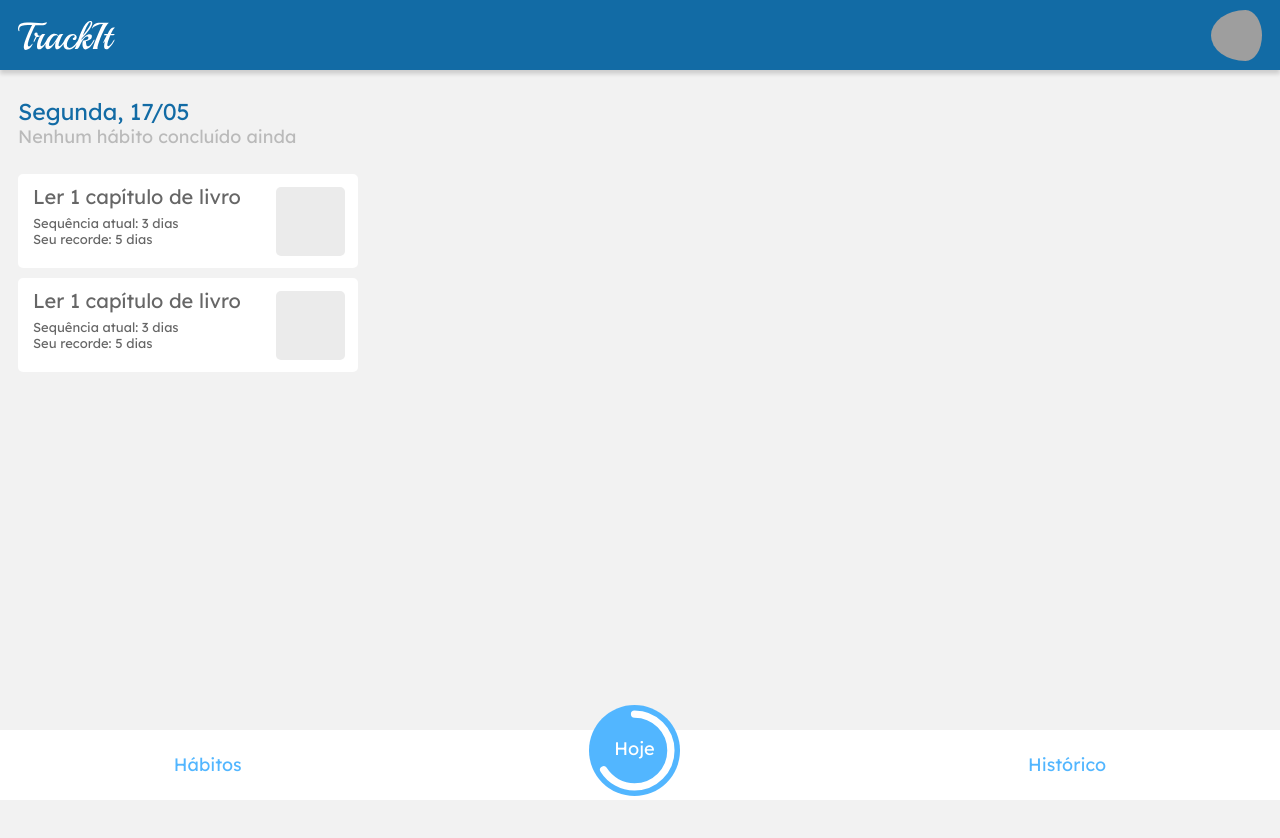
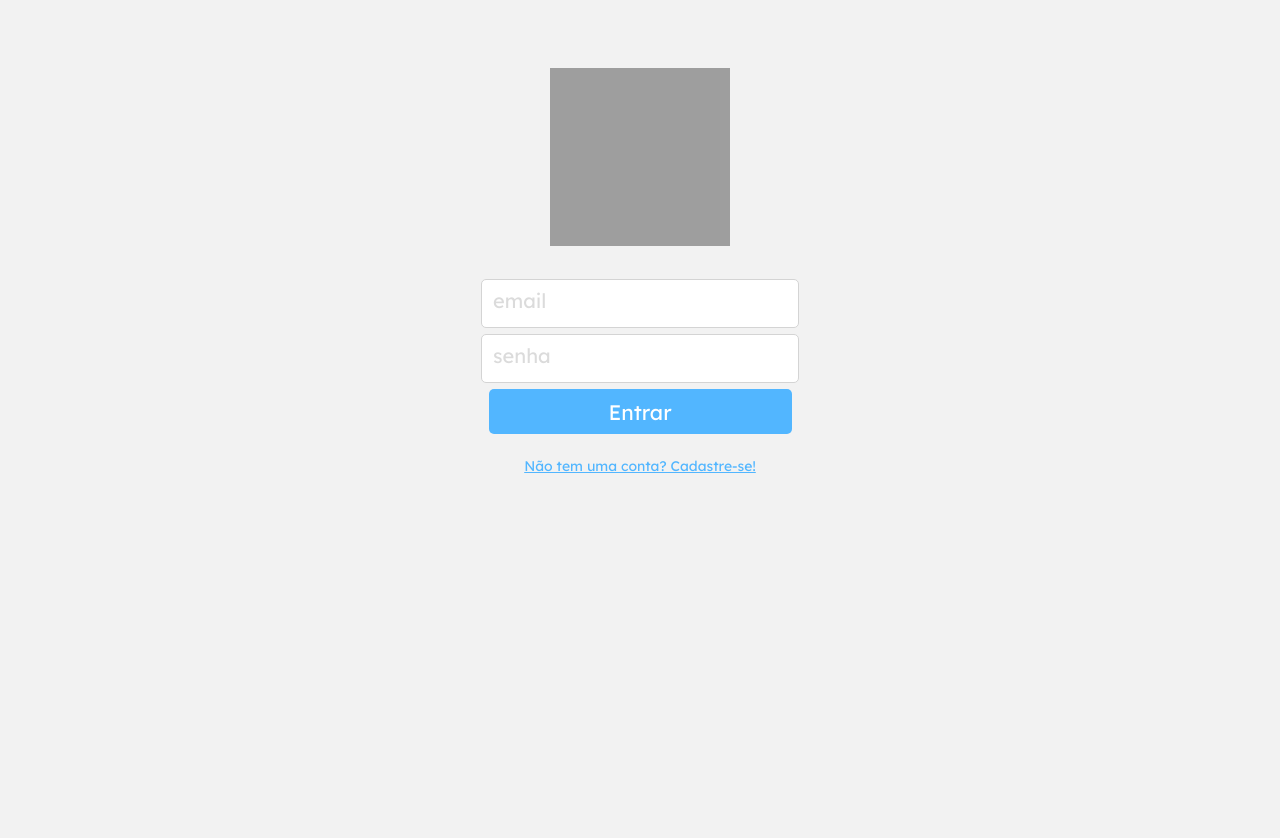
Before and after one commit to Saulo-SDS/Trackit, a React (Create React App) app: page / in a window 1280 px wide. Shown: the top 838 px of the page. After the commit the page ends 800 px from the top, so only its background shows below. Built offline with nearby package versions, Linux system fonts and the light colour scheme; grey boxes are pictures that could not be loaded; some icons are missing.

Commit message:
Added login behavior

```diff
--- a/package.json
+++ b/package.json
@@ -6,6 +6,7 @@
     "@testing-library/jest-dom": "^5.14.1",
     "@testing-library/react": "^11.2.7",
     "@testing-library/user-event": "^12.8.3",
+    "axios": "^0.21.4",
     "react": "^17.0.2",
     "react-circular-progressbar": "^2.0.4",
     "react-dom": "^17.0.2",
--- a/src/App.js
+++ b/src/App.js
@@ -1,20 +1,34 @@
-import { BrowserRouter, Switch, Route } from "react-router-dom";
+import { BrowserRouter as Router, Switch, Route } from "react-router-dom";
 import './App.css';
-import Top from "./Components/Top/Top";
 import Login from "./Components/Login/Login"
 import Register from "./Components/Register/Register";
 import Habits from "./Components/Habits/Habits";
 import Today from "./Components/Today/Today";
+import { useState } from "react";
+import { UserContext } from "./Components/Context/UserContext";
 
 function App() {
+  const [user, setUser] = useState(null);
 
   return (
-    <>
-    {/*<Login/>*/}
-    {/*<Register/>*/}
-    {/*<Habits/>*/}
-    {<Today/>}
-    </>
+    <UserContext.Provider value={{user, setUser}}>
+      <Router>
+        <Switch>
+          <Route path="/" exact>
+            <Login/>
+          </Route>
+          <Route path="/cadastro" exact>
+            <Register/>
+          </Route>
+          <Route path="/habitos" exact>
+            <Habits/>
+          </Route>
+          <Route path="/hoje" exact>
+            <Today/>
+          </Route>
+        </Switch>
+      </Router>
+    </UserContext.Provider>
   );
 }
 
--- /dev/null
+++ b/src/Components/Context/UserContext.js
@@ -0,0 +1,7 @@
+import { createContext } from 'react';
+
+const UserContext = createContext();
+
+export {
+    UserContext
+};
--- a/src/Components/Habits/Habits.js
+++ b/src/Components/Habits/Habits.js
@@ -1,7 +1,6 @@
 import styled from "styled-components";
 import Top from "../Top/Top";
 import Footer from "../Footer/Footer";
-import { Input } from "../Share/Style";
 
 export default function Habits() {
     return (
--- a/src/Components/Login/Login.js
+++ b/src/Components/Login/Login.js
@@ -1,15 +1,61 @@
 import Logo from "../Share/logo.png"
-import styled from "styled-components";
+import { useState, useContext } from "react";
+import { useHistory } from "react-router";
 import { Button, Form, Input, LogoImg } from "../Share/Style";
+import Loader from 'react-loader-spinner';
+import { getLogin } from "../Service/Api";
+import { UserContext } from "../Context/UserContext";
 
 export default function Login() {
+
+    const history = useHistory();
+    const [email, setEmail] = useState("");
+    const [password, setPassword] = useState("");
+    const [loading, setLoading] = useState(false);
+    const {user, setUser} = useContext(UserContext);
+
+    function Acess(event) {
+
+        event.preventDefault();
+        const body = {
+            email: email,
+            password: password
+        }
+
+        setLoading(true);
+        getLogin(body).then((resp) => {
+            console.log(resp);
+            console.log(email)
+            console.log(password)
+            setUser(resp.data);
+            history.push("/hoje");
+        }).catch((resp) => {
+            alert("Dados inválidos");
+            setLoading(false);
+        });
+    }
     return (
-        <Form >
+        <Form onSubmit={Acess}>
             <LogoImg src={Logo} alt="Logo"/>
-            <Input type="text" placeholder="email" ></Input>
-            <Input type="text" placeholder="senha" ></Input>
-            <Button>Entrar</Button>
-            <a href="#">Não tem uma conta? Cadastre-se!</a>
+            <Input
+                type="email" value={email} placeholder="email"
+                onChange={(e) => setEmail(e.target.value)}
+                disabled={loading} required
+            />
+            <Input
+                type="password" value={password} placeholder="senha"
+                onChange={(e) => setPassword(e.target.value)} required
+                disabled={loading}
+            />
+            <Button type="submit" disabled={loading} opacity={loading ? 0.7 : 1}>
+                {!loading ? "Entrar" : <Loader type="ThreeDots" color="#FFFFFF" height={13} width={80} />}
+            </Button>
+            <p onClick={ () => history.push("/cadastro")}>Não tem uma conta? Cadastre-se!</p>
         </Form >
     );
 }
+
+function validateEmail(email) {
+    let reg = /\S+@\S+\.\S+/;
+    return reg.test(email);
+}
--- a/src/Components/Register/Register.js
+++ b/src/Components/Register/Register.js
@@ -1,8 +1,10 @@
+import { useHistory } from "react-router";
 import Logo from "../Share/logo.png"
 import { Button, Form, Input, LogoImg } from "../Share/Style";
 
+export default function Register() {
+    const history = useHistory();
 
-export default function Register() {
     return (
         <Form >
             <LogoImg src={Logo} alt="Logo" />
@@ -11,7 +13,7 @@ export default function Register() {
             <Input type="text" placeholder="nome" ></Input>
             <Input type="text" placeholder="foto" ></Input>
             <Button>Cadastrar</Button>
-            <a href="#">Já tem uma conta? Faça login!</a>
+            <p onClick={ () => history.push("/") }>Já tem uma conta? Faça login!</p>
         </Form >
     );
 };
--- /dev/null
+++ b/src/Components/Service/Api.js
@@ -0,0 +1,11 @@
+import axios from "axios"
+const URL_SERVER = "https://mock-api.bootcamp.respondeai.com.br/api/v2/trackit/";
+
+function getLogin(data) {
+    const promise = axios.post(`${URL_SERVER}auth/login`, data);
+    return promise;
+}
+
+export {
+    getLogin
+}
--- a/src/Components/Share/Style.js
+++ b/src/Components/Share/Style.js
@@ -28,15 +28,17 @@ const Button = styled.button`
     border: none;
     margin-bottom: 25px;
     background-color: #52B6FF;
+    opacity: ${props => props.opacity};
 `;
 
-const Form = styled.div`
+const Form = styled.form`
     display: flex;
     flex-direction: column;
     align-items: center;
-    a {
+    p {
         color: #52B6FF;
         font-size: 13.98px;
+        text-decoration: underline;
     }
 `;
 
--- a/src/Components/Today/Today.js
+++ b/src/Components/Today/Today.js
@@ -1,9 +1,13 @@
 import styled from "styled-components";
+import { useContext } from "react";
+import { UserContext } from "../Context/UserContext";
 import Footer from "../Footer/Footer";
 import Top from "../Top/Top";
 import HabitSituation from "./HabitSituation";
 
 export default function Today() {
+    const value = useContext(UserContext);
+    console.log(value)
     return (
         <>
             <Top/>
--- a/src/index.js
+++ b/src/index.js
@@ -4,9 +4,4 @@ import './reset.css';
 import './index.css';
 import App from './App';
 
-ReactDOM.render(
-  <React.StrictMode>
-    <App />
-  </React.StrictMode>,
-  document.getElementById('root')
-);
+ReactDOM.render( <App />, document.getElementById('root'));
```
Also changed, not shown: 1 other file (tests, documents, lock files or other folders).
